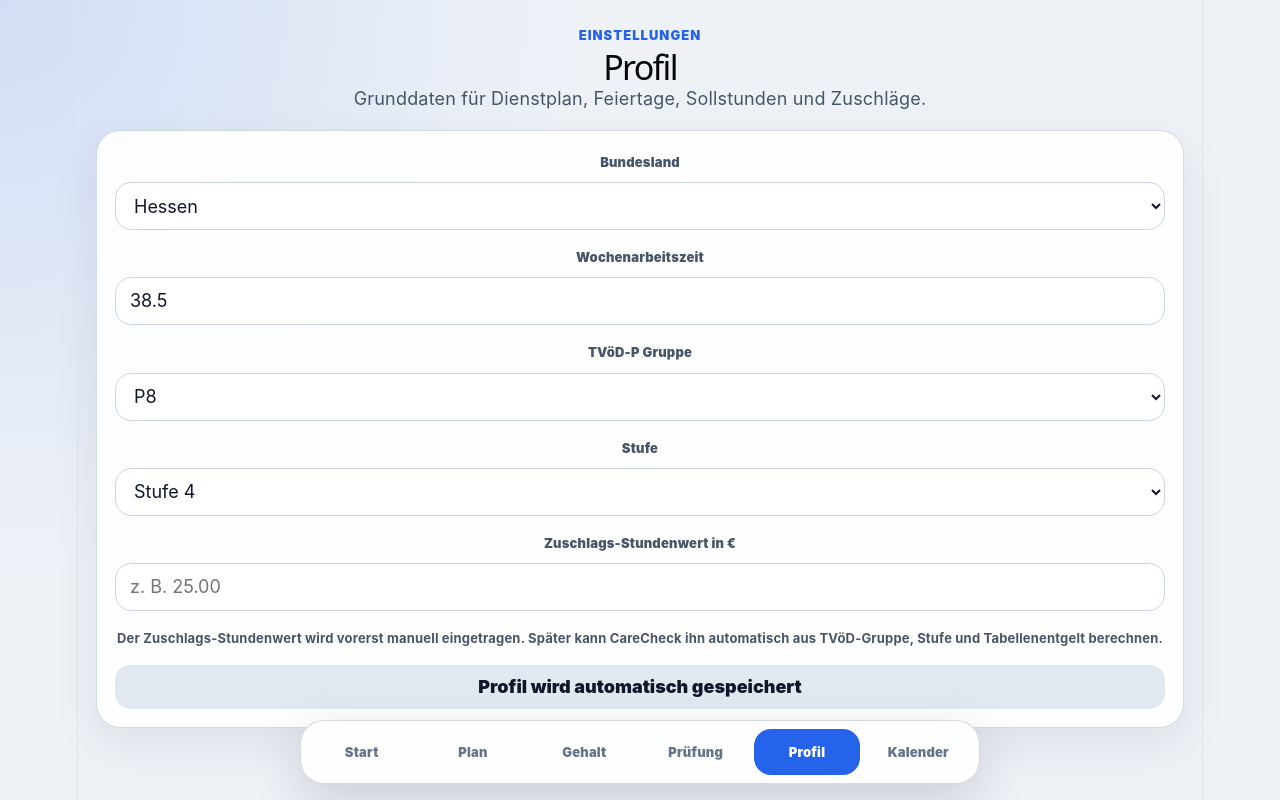
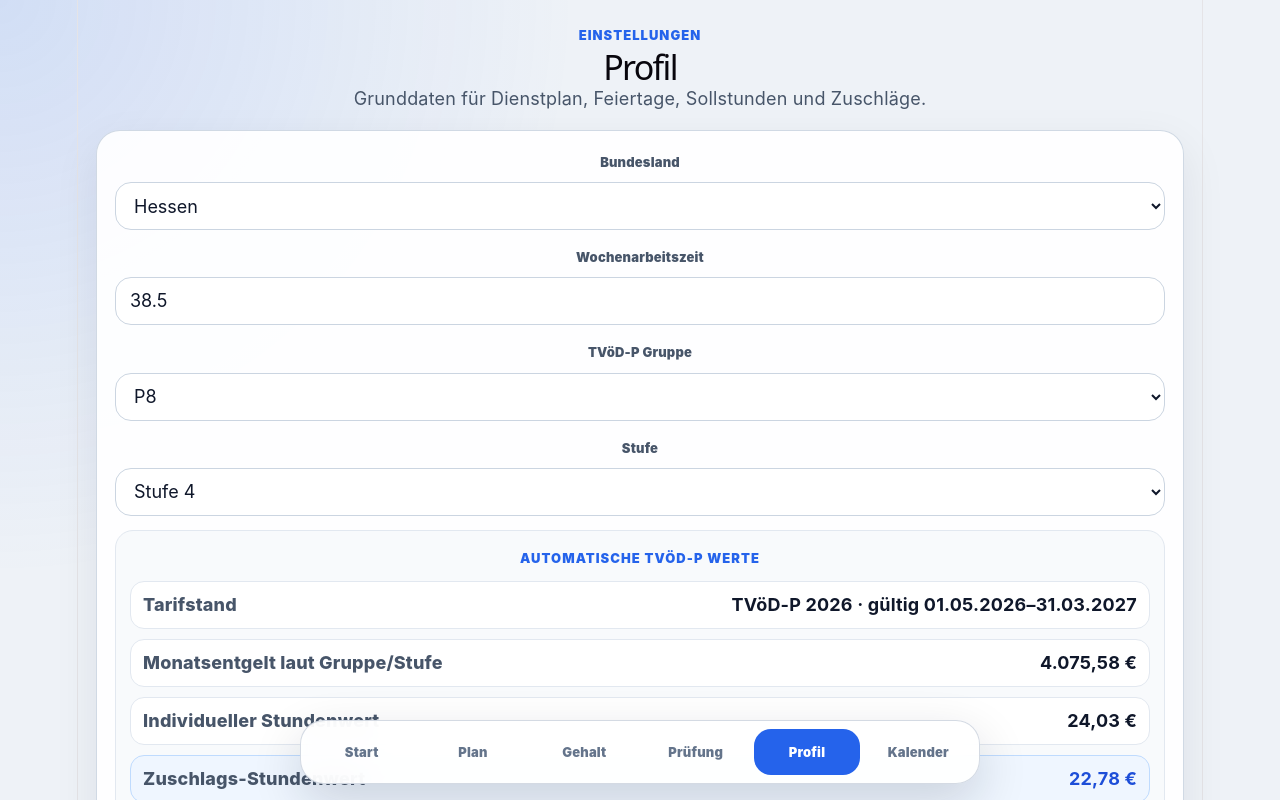
Before and after one commit to vladularu/carecheck-web, a React (Vite) app: page /profil in a window 1280 px wide. Shown: the top 800 px of the page. Built offline with nearby package versions, Linux system fonts and the light colour scheme.

Commit message:
v1.0.1 TVoeD-P Stundenwert automatisch berechnen

```diff
--- a/src/App.css
+++ b/src/App.css
@@ -908,3 +908,50 @@ a {
   font-size: 13px;
   font-weight: 800;
 }
+
+.tariff-box {
+  display: grid;
+  gap: 10px;
+  padding: 14px;
+  border-radius: 18px;
+  background: #f8fafc;
+  border: 1px solid #e2e8f0;
+}
+
+.tariff-box > span {
+  color: #2563eb;
+  font-size: 13px;
+  font-weight: 950;
+  text-transform: uppercase;
+  letter-spacing: 0.08em;
+}
+
+.tariff-row {
+  display: flex;
+  justify-content: space-between;
+  gap: 14px;
+  padding: 10px 12px;
+  border-radius: 14px;
+  background: #ffffff;
+  border: 1px solid #e2e8f0;
+}
+
+.tariff-row p {
+  margin: 0;
+  color: #475569;
+  font-weight: 800;
+}
+
+.tariff-row strong {
+  color: #0f172a;
+  white-space: nowrap;
+}
+
+.tariff-row.highlight {
+  border-color: #bfdbfe;
+  background: #eff6ff;
+}
+
+.tariff-row.highlight strong {
+  color: #1d4ed8;
+}
--- a/src/pages/Calendar.tsx
+++ b/src/pages/Calendar.tsx
@@ -1,4 +1,5 @@
 import { useState } from "react";
+import { getTvoedPPremiumHourlyRate } from "../services/tariff/tvoedPTariffService";
 import CalendarGrid from "../components/calendar/CalendarGrid";
 import CalendarHeader from "../components/calendar/CalendarHeader";
 import DayDetails from "../components/calendar/DayDetails";
@@ -85,6 +86,7 @@ export default function Calendar() {
   const selectedHoliday = selectedDateKey
     ? getHolidayByDate(selectedDateKey, profile.federalState)
     : null;
+    const premiumHourlyRate = getTvoedPPremiumHourlyRate(profile.payGroup);
 
   return (
     <section className="page">
@@ -108,7 +110,7 @@ export default function Calendar() {
   shifts={selectedShifts}
   holiday={selectedHoliday}
   federalState={profile.federalState}
-  baseHourlyRate={profile.premiumHourlyRate}
+  baseHourlyRate={premiumHourlyRate}
   onAddShift={addShift}
   onUpdateShift={updateShift}
   onDeleteShift={deleteShift}
--- a/src/pages/Dashboard.tsx
+++ b/src/pages/Dashboard.tsx
@@ -6,6 +6,7 @@ import WorkSummary from "../components/dashboard/WorkSummary";
 import { useAppContext } from "../context/AppContext";
 import { calculateMonthlyHours } from "../services/calculation/monthlyHoursCalculator";
 import { calculateMonthlyPremiums } from "../services/calculation/monthlyPremiumCalculator";
+import { getTvoedPPremiumHourlyRate } from "../services/tariff/tvoedPTariffService";
 
 const monthNames = [
   "Januar",
@@ -25,6 +26,8 @@ const monthNames = [
 export default function Dashboard() {
   const { profile, shifts, selectedYear, selectedMonth } = useAppContext();
 
+  const premiumHourlyRate = getTvoedPPremiumHourlyRate(profile.payGroup);
+
   const monthlyHours = calculateMonthlyHours(
     shifts,
     profile,
@@ -38,7 +41,7 @@ export default function Dashboard() {
     selectedMonth,
     {
       federalState: profile.federalState,
-      baseHourlyRate: profile.premiumHourlyRate,
+      baseHourlyRate: premiumHourlyRate,
       holidayMode: "WITH_TIME_OFF",
     },
   );
@@ -63,7 +66,7 @@ export default function Dashboard() {
     <section className="dashboard-page">
       <DashboardHero
         monthLabel={`${monthNames[selectedMonth]} ${selectedYear}`}
-        profileLabel={`${profile.federalState} · ${profile.weeklyHours} h/Woche · ${profile.payGroup} Stufe ${profile.payLevel}`}
+        profileLabel={`${profile.federalState} · ${profile.weeklyHours} h/Woche · ${profile.payGroup} Stufe ${profile.payLevel} · Zuschlagsbasis ${premiumHourlyRate} €/h`}
       />
 
       <WorkSummary
@@ -81,7 +84,7 @@ export default function Dashboard() {
 
       <MonthlyPremiumSummary
         monthlyPremiums={monthlyPremiums}
-        hasHourlyRate={Boolean(profile.premiumHourlyRate)}
+        hasHourlyRate={premiumHourlyRate > 0}
       />
 
       <StatusCard />
--- a/src/pages/Profile.tsx
+++ b/src/pages/Profile.tsx
@@ -2,6 +2,12 @@ import PageHeader from "../components/ui/PageHeader";
 import Card from "../components/ui/Card";
 import Button from "../components/ui/Button";
 import { useAppContext } from "../context/AppContext";
+import {
+  getTvoedPHourlyRate,
+  getTvoedPMonthlySalary,
+  getTvoedPPremiumHourlyRate,
+  getTvoedPTariffLabel,
+} from "../services/tariff/tvoedPTariffService";
 import type { FederalState, PayGroup, PayLevel } from "../types/index";
 
 const federalStates: { value: FederalState; label: string }[] = [
@@ -38,8 +44,31 @@ const payGroups: PayGroup[] = [
 
 const payLevels: PayLevel[] = [1, 2, 3, 4, 5, 6];
 
+function formatEuro(value: number | null): string {
+  if (value === null) {
+    return "nicht verfügbar";
+  }
+
+  return new Intl.NumberFormat("de-DE", {
+    style: "currency",
+    currency: "EUR",
+  }).format(value);
+}
+
 export default function Profile() {
   const { profile, setProfile } = useAppContext();
+
+  const monthlySalary = getTvoedPMonthlySalary(
+    profile.payGroup,
+    profile.payLevel,
+  );
+
+  const individualHourlyRate = getTvoedPHourlyRate(
+    profile.payGroup,
+    profile.payLevel,
+  );
+
+  const premiumHourlyRate = getTvoedPPremiumHourlyRate(profile.payGroup);
 
   return (
     <section className="page">
@@ -124,31 +153,35 @@ export default function Profile() {
             </select>
           </label>
 
-          <label className="field">
-            <span>Zuschlags-Stundenwert in €</span>
-            <input
-              type="number"
-              min="0"
-              step="0.01"
-              placeholder="z. B. 25.00"
-              value={profile.premiumHourlyRate ?? ""}
-              onChange={(event) =>
-                setProfile({
-                  ...profile,
-                  premiumHourlyRate:
-                    event.target.value === ""
-                      ? undefined
-                      : Number(event.target.value),
-                })
-              }
-            />
-          </label>
+          <div className="tariff-box">
+            <span>Automatische TVöD-P Werte</span>
 
-          <p className="profile-helper">
-            Der Zuschlags-Stundenwert wird vorerst manuell eingetragen. Später
-            kann CareCheck ihn automatisch aus TVöD-Gruppe, Stufe und
-            Tabellenentgelt berechnen.
-          </p>
+            <div className="tariff-row">
+              <p>Tarifstand</p>
+              <strong>{getTvoedPTariffLabel()}</strong>
+            </div>
+
+            <div className="tariff-row">
+              <p>Monatsentgelt laut Gruppe/Stufe</p>
+              <strong>{formatEuro(monthlySalary)}</strong>
+            </div>
+
+            <div className="tariff-row">
+              <p>Individueller Stundenwert</p>
+              <strong>{formatEuro(individualHourlyRate)}</strong>
+            </div>
+
+            <div className="tariff-row highlight">
+              <p>Zuschlags-Stundenwert</p>
+              <strong>{formatEuro(premiumHourlyRate)}</strong>
+            </div>
+
+            <p className="profile-helper">
+              Für TVöD-Zeitzuschläge verwendet CareCheck automatisch Stufe 3 der
+              jeweiligen Entgeltgruppe. Bei {profile.payGroup} ist das{" "}
+              {formatEuro(premiumHourlyRate)}.
+            </p>
+          </div>
 
           <Button type="button" variant="secondary">
             Profil wird automatisch gespeichert
--- /dev/null
+++ b/src/services/tariff/tvoedPTariffService.ts
@@ -0,0 +1,191 @@
+import type { PayGroup, PayLevel } from "../../types/index";
+
+type TvoedPValues = Record<PayLevel, number | null>;
+
+const TVOED_P_MONTHLY_2026: Record<PayGroup, TvoedPValues> = {
+  P7: {
+    1: null,
+    2: 3510.3,
+    3: 3701.21,
+    4: 3998.33,
+    5: 4149.59,
+    6: 4305.4,
+  },
+  P8: {
+    1: null,
+    2: 3701.21,
+    3: 3862.8,
+    4: 4075.58,
+    5: 4247.92,
+    6: 4488.98,
+  },
+  P9: {
+    1: null,
+    2: 3992.39,
+    3: 4184.4,
+    4: 4312.38,
+    5: 4558.59,
+    6: 4662.42,
+  },
+  P10: {
+    1: null,
+    2: 4184.4,
+    3: 4312.38,
+    4: 4675.42,
+    5: 4850.63,
+    6: 4960.96,
+  },
+  P11: {
+    1: null,
+    2: 4419.71,
+    3: 4557.3,
+    4: 4901.27,
+    5: 5129.69,
+    6: 5233.54,
+  },
+  P12: {
+    1: null,
+    2: 4657.22,
+    3: 4802.61,
+    4: 5166.04,
+    5: 5389.29,
+    6: 5493.13,
+  },
+  P13: {
+    1: null,
+    2: 4894.78,
+    3: 5047.94,
+    4: 5430.82,
+    5: 5707.28,
+    6: 5778.68,
+  },
+  P14: {
+    1: null,
+    2: 5013.53,
+    3: 5170.59,
+    4: 5563.22,
+    5: 6096.68,
+    6: 6194.02,
+  },
+  P15: {
+    1: null,
+    2: 5132.29,
+    3: 5293.23,
+    4: 5695.6,
+    5: 6177.16,
+    6: 6361.06,
+  },
+  P16: {
+    1: null,
+    2: 5240.04,
+    3: 5415.9,
+    4: 5983.76,
+    5: 6645.71,
+    6: 6937.7,
+  },
+};
+
+const TVOED_P_HOURLY_2026: Record<PayGroup, TvoedPValues> = {
+  P7: {
+    1: null,
+    2: 20.7,
+    3: 21.83,
+    4: 23.58,
+    5: 24.47,
+    6: 25.39,
+  },
+  P8: {
+    1: null,
+    2: 21.83,
+    3: 22.78,
+    4: 24.03,
+    5: 25.05,
+    6: 26.47,
+  },
+  P9: {
+    1: null,
+    2: 23.54,
+    3: 24.68,
+    4: 25.43,
+    5: 26.88,
+    6: 27.5,
+  },
+  P10: {
+    1: null,
+    2: 24.68,
+    3: 25.43,
+    4: 27.57,
+    5: 28.61,
+    6: 29.26,
+  },
+  P11: {
+    1: null,
+    2: 26.06,
+    3: 26.88,
+    4: 28.9,
+    5: 30.25,
+    6: 30.86,
+  },
+  P12: {
+    1: null,
+    2: 27.46,
+    3: 28.32,
+    4: 30.47,
+    5: 31.78,
+    6: 32.39,
+  },
+  P13: {
+    1: null,
+    2: 28.87,
+    3: 29.77,
+    4: 32.03,
+    5: 33.66,
+    6: 34.08,
+  },
+  P14: {
+    1: null,
+    2: 29.57,
+    3: 30.49,
+    4: 32.81,
+    5: 35.95,
+    6: 36.53,
+  },
+  P15: {
+    1: null,
+    2: 30.27,
+    3: 31.22,
+    4: 33.59,
+    5: 36.43,
+    6: 37.51,
+  },
+  P16: {
+    1: null,
+    2: 30.9,
+    3: 31.94,
+    4: 35.29,
+    5: 39.19,
+    6: 40.91,
+  },
+};
+
+export function getTvoedPTariffLabel(): string {
+  return "TVöD-P 2026 · gültig 01.05.2026–31.03.2027";
+}
+
+export function getTvoedPMonthlySalary(
+  payGroup: PayGroup,
+  payLevel: PayLevel,
+): number | null {
+  return TVOED_P_MONTHLY_2026[payGroup][payLevel];
+}
+
+export function getTvoedPHourlyRate(
+  payGroup: PayGroup,
+  payLevel: PayLevel,
+): number | null {
+  return TVOED_P_HOURLY_2026[payGroup][payLevel];
+}
+
+export function getTvoedPPremiumHourlyRate(payGroup: PayGroup): number {
+  return TVOED_P_HOURLY_2026[payGroup][3] ?? 0;
+}
```
